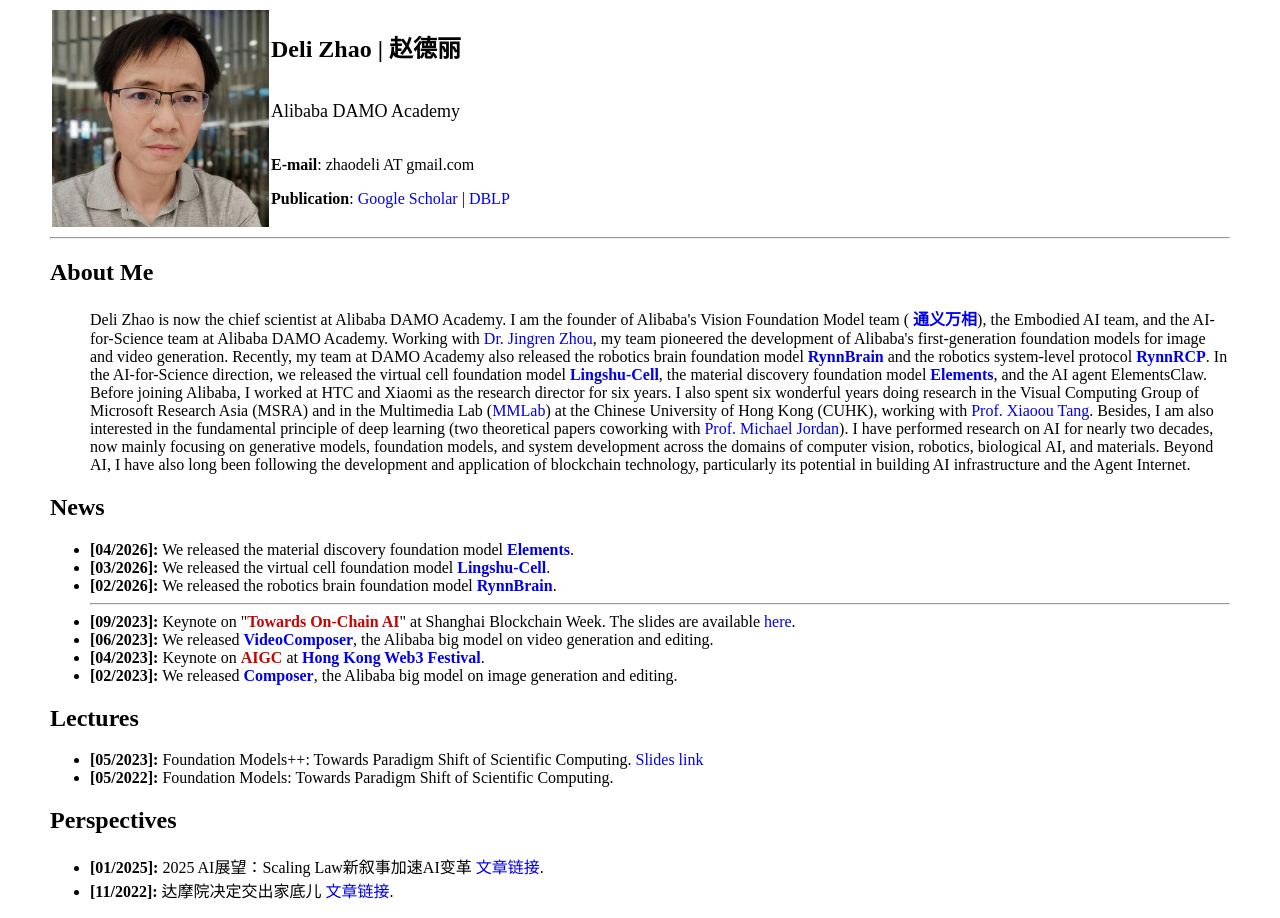
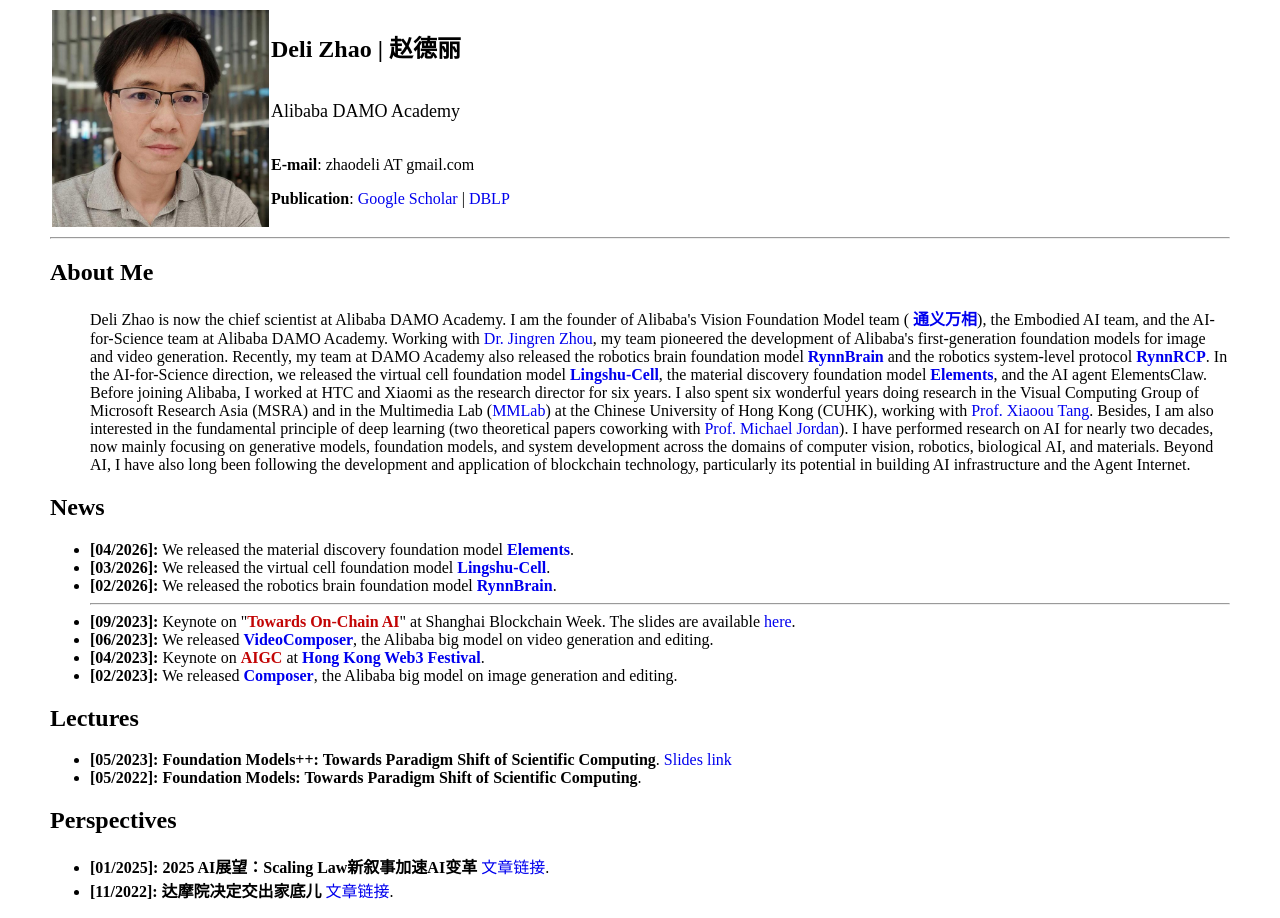
Before and after one commit to zhaodeli/zhaodeli.github.io, a plain HTML site: page index.html in a window 1280 px wide. Drawn offline with Linux system fonts and the light colour scheme.

Commit message:
Update index.html

```diff
--- a/index.html
+++ b/index.html
@@ -59,15 +59,15 @@ Deli Zhao is now the chief scientist at Alibaba DAMO Academy. I am the founder o
 
 <h2><font size="5">Lectures</font></h2>
 <ul>
-  <li><strong>[05/2023]:</strong> Foundation Models++: Towards Paradigm Shift of Scientific Computing. <a href="https://drive.google.com/file/d/1S_7MalOKKasykE4Qh4osjlmrZBinKyL-/view?usp=share_link">Slides link</a> </li>
-  <li><strong>[05/2022]:</strong> Foundation Models: Towards Paradigm Shift of Scientific Computing. </li>
+  <li><strong>[05/2023]:</strong> <strong>Foundation Models++: Towards Paradigm Shift of Scientific Computing</strong>. <a href="https://drive.google.com/file/d/1S_7MalOKKasykE4Qh4osjlmrZBinKyL-/view?usp=share_link">Slides link</a> </li>
+  <li><strong>[05/2022]:</strong> <strong>Foundation Models: Towards Paradigm Shift of Scientific Computing</strong>. </li>
 </ul>
 
 
 <h2><font size="5">Perspectives</font></h2>
 <ul>
-  <li><strong>[01/2025]:</strong> 2025 AI展望：Scaling Law新叙事加速AI变革 <a href="https://mp.weixin.qq.com/s/L7H6hVJtw5C57QW2o0AqiQ">文章链接</a>. </li>
-  <li><strong>[11/2022]:</strong> 达摩院决定交出家底儿 <a href="https://m.thepaper.cn/baijiahao_20657754">文章链接</a>. </li>
+  <li><strong>[01/2025]:</strong> <strong>2025 AI展望：Scaling Law新叙事加速AI变革</strong> <a href="https://mp.weixin.qq.com/s/L7H6hVJtw5C57QW2o0AqiQ">文章链接</a>. </li>
+  <li><strong>[11/2022]:</strong> <strong>达摩院决定交出家底儿</strong> <a href="https://m.thepaper.cn/baijiahao_20657754">文章链接</a>. </li>
 </ul>
 
 <p></p>
```
